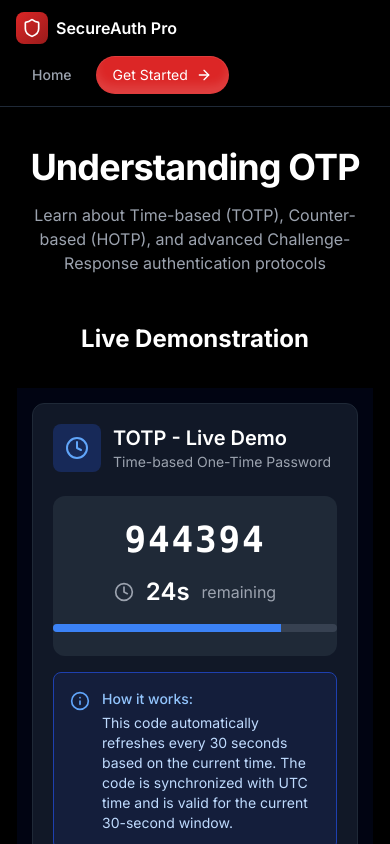
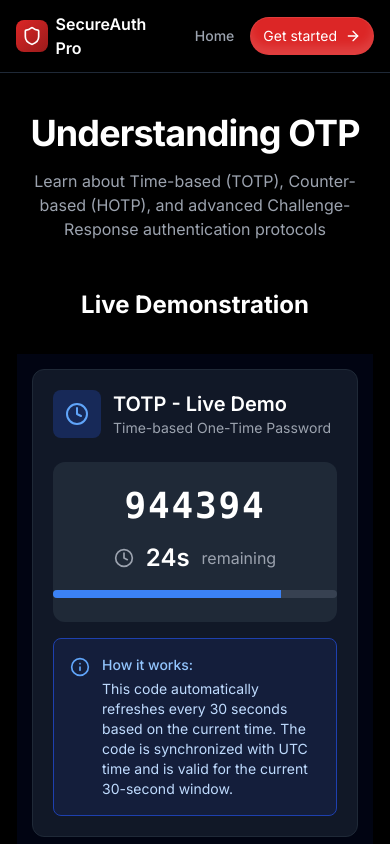
Before and after one commit to bikram73/OTP-Generator-TOTP-HOTP-ChallengeResponse_OTP-, a Next.js app: page /about in a window 390 px wide. Shown: the top 844 px of the page. Built offline with nearby package versions, Linux system fonts and the light colour scheme.

Commit message:
first commit

```diff
--- a/app/about/page.tsx
+++ b/app/about/page.tsx
@@ -111,17 +111,17 @@ export default function AboutPage() {
       {/* Navigation */}
       <nav className="border-b border-gray-800 bg-black/80 backdrop-blur-sm sticky top-0 z-50">
         <div className="max-w-7xl mx-auto px-4 sm:px-6 lg:px-8">
-          <div className="flex flex-wrap justify-between items-center gap-3 py-3 sm:h-16 sm:py-0">
+          <div className="flex justify-between items-center gap-2 py-3 sm:h-16 sm:py-0">
             <Link href="/" className="flex items-center gap-2">
               <div className="w-8 h-8 bg-gradient-to-br from-red-600 to-red-800 rounded-lg flex items-center justify-center">
                 <Shield className="w-5 h-5 text-white" />
               </div>
               <span className="text-base sm:text-xl font-semibold text-white">SecureAuth Pro</span>
             </Link>
-            <div className="flex items-center gap-2 sm:gap-4">
+            <div className="ml-auto flex items-center gap-1 sm:gap-4">
               <Link
                 href="/"
-                className="text-gray-400 hover:text-white px-4 py-2 rounded-lg hover:bg-gray-800 transition-colors text-sm font-medium"
+                className="text-gray-400 hover:text-white px-3 sm:px-4 py-2 rounded-lg hover:bg-gray-800 transition-colors text-sm font-medium"
               >
                 Home
               </Link>
@@ -130,9 +130,9 @@ export default function AboutPage() {
                 background="rgba(220, 38, 38, 1)"
                 shimmerColor="#dc2626"
                 shimmerDuration="3s"
-                className="px-4 py-2 text-sm"
+                className="px-3 sm:px-4 py-2 text-sm"
               >
-                Get Started
+                Get started
                 <ArrowRight className="w-4 h-4 ml-2" />
               </ShimmerButton>
             </div>
--- a/app/page.tsx
+++ b/app/page.tsx
@@ -13,23 +13,23 @@ export default function Home() {
       {/* Navigation */}
       <nav className="border-b border-gray-800 bg-black/80 backdrop-blur-sm sticky top-0 z-50">
         <div className="max-w-7xl mx-auto px-4 sm:px-6 lg:px-8">
-          <div className="flex flex-wrap justify-between items-center gap-3 py-3 sm:h-16 sm:py-0">
+          <div className="flex justify-between items-center gap-2 py-3 sm:h-16 sm:py-0">
             <div className="flex items-center gap-2">
               <div className="w-8 h-8 bg-gradient-to-br from-red-600 to-red-800 rounded-lg flex items-center justify-center">
                 <Shield className="w-5 h-5 text-white" />
               </div>
               <span className="text-base sm:text-xl font-semibold text-white">SecureAuth Pro</span>
             </div>
-            <div className="flex items-center gap-2 sm:gap-4">
+            <div className="ml-auto flex items-center gap-1 sm:gap-4">
               <Link
                 href="/about"
-                className="text-gray-400 hover:text-white px-4 py-2 rounded-lg hover:bg-gray-800 transition-colors text-sm font-medium"
+                className="text-gray-400 hover:text-white px-3 sm:px-4 py-2 rounded-lg hover:bg-gray-800 transition-colors text-sm font-medium"
               >
                 About
               </Link>
               <Link
                 href="/login"
-                className="text-gray-400 hover:text-white px-4 py-2 rounded-lg hover:bg-gray-800 transition-colors text-sm font-medium"
+                className="text-gray-400 hover:text-white px-3 sm:px-4 py-2 rounded-lg hover:bg-gray-800 transition-colors text-sm font-medium"
               >
                 Sign in
               </Link>
@@ -38,7 +38,7 @@ export default function Home() {
                 background="rgba(220, 38, 38, 1)"
                 shimmerColor="#dc2626"
                 shimmerDuration="3s"
-                className="px-4 py-2 text-sm"
+                className="px-3 sm:px-4 py-2 text-sm"
               >
                 Get started
                 <ArrowRight className="w-4 h-4 ml-2" />
```
